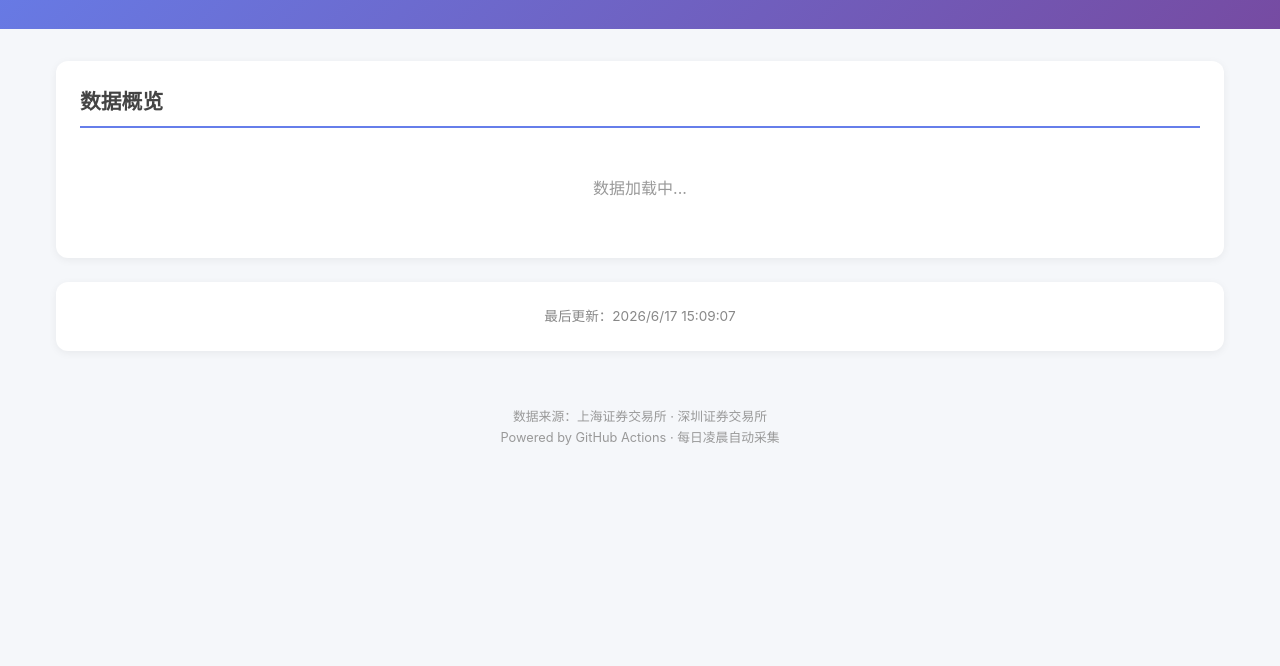
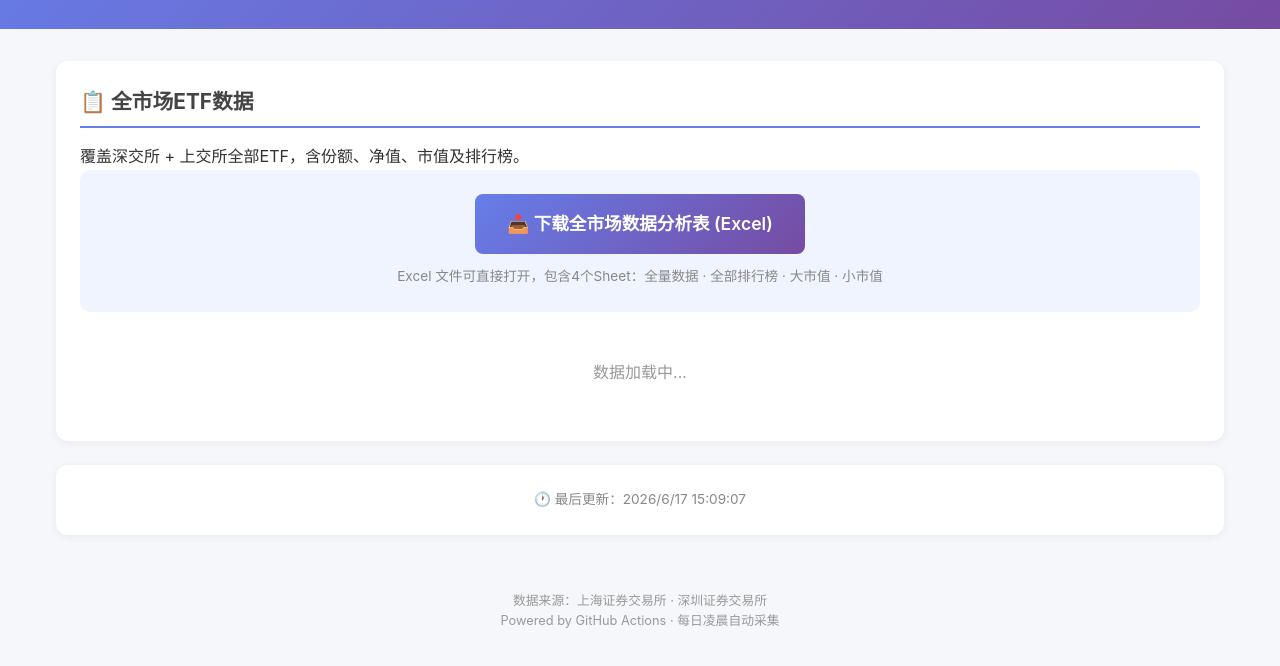
Before and after one commit to dagoushi003/dagoushi003.github.io, a plain HTML site: page index.html in a window 1280 px wide. Shown: the part 120-786 px from the top of the page. Drawn offline with Linux system fonts and the light colour scheme.

Commit message:
🐛 修复Git身份配置 + 添加Excel下载入口

```diff
--- a/css/style.css
+++ b/css/style.css
@@ -114,6 +114,36 @@ section h2 {
 .data-card .change.up { color: #e74c3c; }
 .data-card .change.down { color: #27ae60; }
 
+.download-box {
+    text-align: center;
+    padding: 1.5rem;
+    background: #f0f4ff;
+    border-radius: 10px;
+    margin-bottom: 1rem;
+}
+
+.download-btn {
+    display: inline-block;
+    padding: 1rem 2rem;
+    background: linear-gradient(135deg, #667eea 0%, #764ba2 100%);
+    color: white;
+    text-decoration: none;
+    border-radius: 8px;
+    font-size: 1.1rem;
+    font-weight: 600;
+    transition: opacity 0.2s;
+}
+
+.download-btn:hover {
+    opacity: 0.9;
+}
+
+.hint {
+    margin-top: 0.75rem;
+    color: #888;
+    font-size: 0.85rem;
+}
+
 #update-info {
     text-align: center;
     color: #888;
--- a/index.html
+++ b/index.html
@@ -14,14 +14,21 @@
 
     <main>
         <section id="data-overview">
-            <h2>数据概览</h2>
+            <h2>📋 全市场ETF数据</h2>
+            <p>覆盖深交所 + 上交所全部ETF，含份额、净值、市值及排行榜。</p>
+            <div class="download-box">
+                <a href="assets/posts/%E5%85%A8%E5%B8%82%E5%9C%BA%E6%95%B0%E6%8D%AE%E5%88%86%E6%9E%90%E8%A1%A802.xlsx" class="download-btn" download>
+                    📥 下载全市场数据分析表 (Excel)
+                </a>
+                <p class="hint">Excel 文件可直接打开，包含4个Sheet：全量数据 · 全部排行榜 · 大市值 · 小市值</p>
+            </div>
             <div id="data-container">
                 <p class="loading">数据加载中...</p>
             </div>
         </section>
 
         <section id="update-info">
-            <p>最后更新：<span id="last-update">--</span></p>
+            <p>🕐 最后更新：<span id="last-update">--</span></p>
         </section>
     </main>
 
```
Also changed, not shown: 1 other file.
